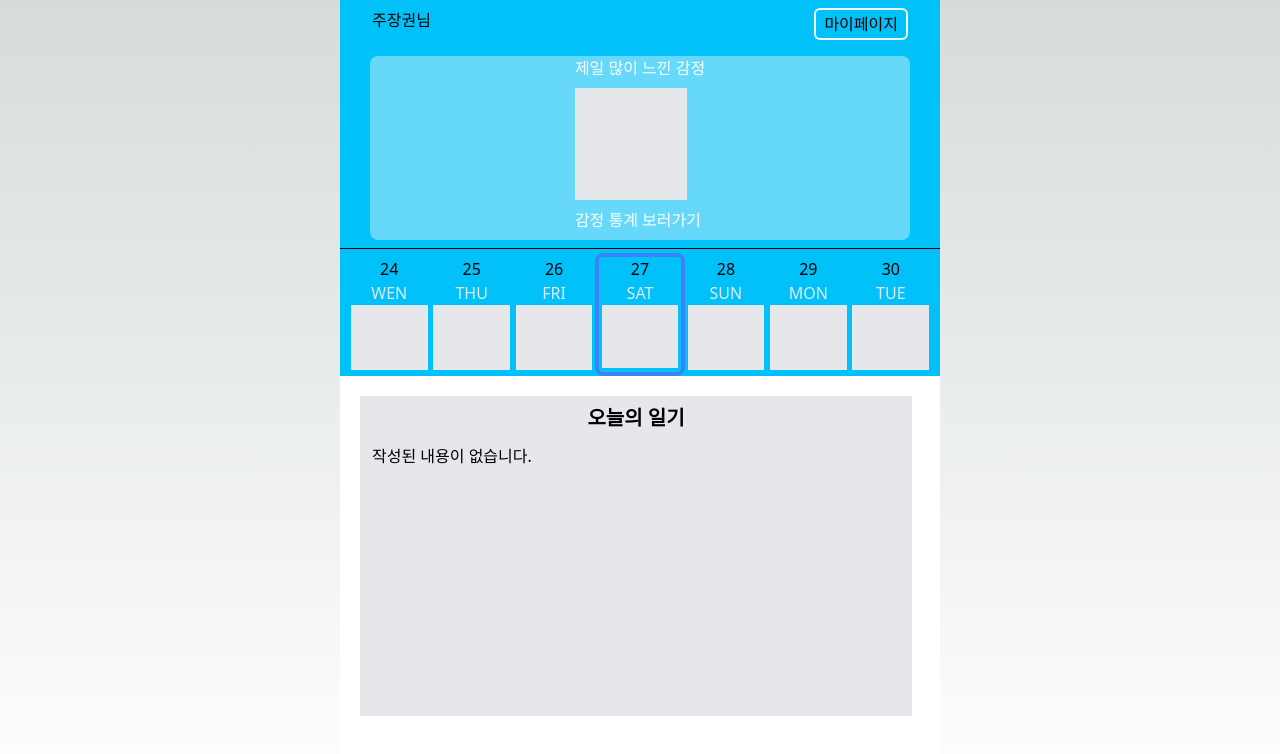
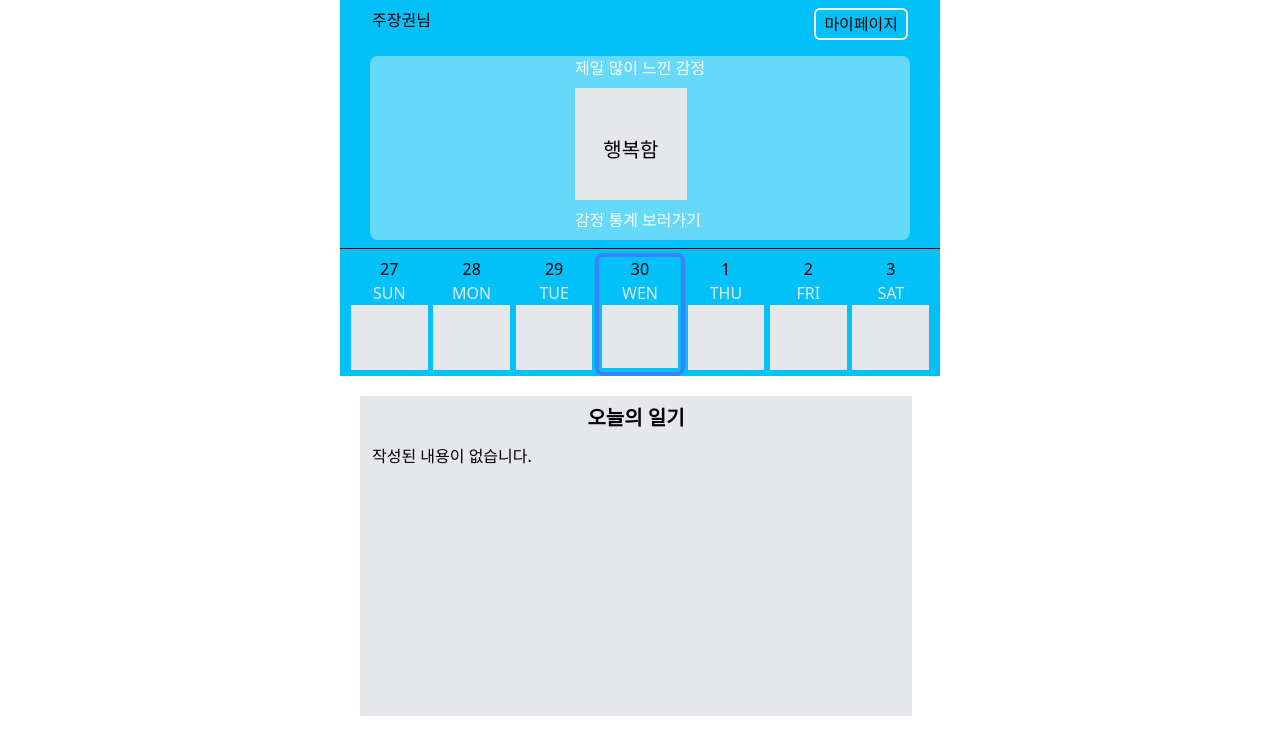
Before and after one commit to JuJangGwon/Nextjs-PWA, a Next.js app: page /main in a window 1280 px wide. Shown: the top 754 px of the page. Built offline with nearby package versions, Linux system fonts and the light colour scheme.

Commit message:
배경 변경사항 조정

```diff
--- a/src/app/main/component/DiaryEditor/index.tsx
+++ b/src/app/main/component/DiaryEditor/index.tsx
@@ -25,7 +25,7 @@ export default function DiaryEditor({
   }
 
   return (
-    <div className="w-full h-full relative bg-gray-100">
+    <div className="w-full h-fit relative bg-gray-100">
       <div className="w-full flex justify-between px-2 py-2 ">
         <button
           className="px-2 py-1 rounded-sm mt-3"
--- a/src/app/main/component/DiaryList/daySelection.tsx
+++ b/src/app/main/component/DiaryList/daySelection.tsx
@@ -9,13 +9,21 @@ export default function DaySelection({ days }: any) {
           >
             <p className="text-center">{item.num}</p>
             <p className="text-center text-slate-200">{item.days}</p>
-            <div className="w-[93%] h-[55%] border-2 mx-auto bg-gray-200"></div>
+            <div className="w-[93%] h-[55%] border-2 mx-auto bg-gray-200">
+              {item.content.length > 1 ? (
+                <p className="text-black text-center text-xl">{"행복"}</p>
+              ) : null}{" "}
+            </div>
           </div>
         ) : (
           <div className="w-full mx-auto mt-2" key={item.days}>
             <p className="text-center">{item.num}</p>
             <p className="text-center text-slate-200">{item.days}</p>
-            <div className="w-[93%] h-[55%] mx-auto border-2 bg-gray-200"></div>
+            <div className="w-[93%] h-[55%] mx-auto border-2 bg-gray-200">
+              {item.content.length > 1 ? (
+                <p className="text-black text-center text-xl">{"행복"}</p>
+              ) : null}{" "}
+            </div>
           </div>
         )
       )}
--- a/src/app/main/component/DiaryList/feelContent.tsx
+++ b/src/app/main/component/DiaryList/feelContent.tsx
@@ -1,9 +1,11 @@
-export default function FeelContent({ setIsStatics }: any) {
+export default function FeelContent({ days, setIsStatics }: any) {
   return (
     <div className="w-[90%] h-fit mx-auto rounded-lg bg-[#66D9FA] ">
       <div className="w-fit mx-auto">
         <h1 className="text-white my-2">제일 많이 느낀 감정</h1>
-        <div className="bg-gray-200 w-[7rem] h-[7rem]"></div>
+        <div className="bg-gray-200 w-[7rem] h-[7rem]">
+          <p className="text-xl text-black text-center py-12">행복함</p>
+        </div>
         <button className="text-white my-2" onClick={() => setIsStatics(true)}>
           {" "}
           감정 통계 보러가기
--- a/src/app/main/component/DiaryList/index.tsx
+++ b/src/app/main/component/DiaryList/index.tsx
@@ -6,7 +6,7 @@ function DiaryList({ setIsStatics, days }: any) {
   return (
     <div className="bg-[#01C1F8] w-full">
       <DiaryListHeader />
-      <FeelContent setIsStatics={setIsStatics} />
+      <FeelContent  days ={days} setIsStatics={setIsStatics} />
       <DaySelection days={days} />
     </div>
   );
--- a/src/app/main/component/DiaryStatistics/page.tsx
+++ b/src/app/main/component/DiaryStatistics/page.tsx
@@ -36,7 +36,7 @@ export default function DiaryStatics({ onClickExist }: any) {
         </button>
       </div>
       {selected ? (
-        <div>
+        <div className="bg-white ">
           <div className="bg-white w-[92%] h-[21rem] mx-4 mt-4">
             <h1 className="mx-auto text-black text-center text-xl text-bold mt-2">
               주간 통계
--- a/src/app/main/layout.tsx
+++ b/src/app/main/layout.tsx
@@ -12,7 +12,7 @@ export default function RootLayout({
 }>) {
   return (
     <html lang="en">
-      <body className={`h-full w-full bg-slate-150`}>{children}</body>
+      <body className={`h-full w-full bg-white`}>{children}</body>
     </html>
   );
 }
--- a/src/app/main/page.tsx
+++ b/src/app/main/page.tsx
@@ -8,13 +8,13 @@ import DiaryEditor from "./component/DiaryEditor";
 import DiaryStatics from "./component/DiaryStatistics/page";
 
 const days = [
-  { num: 24, days: "WEN", content: "" },
-  { num: 25, days: "THU", content: "" },
-  { num: 26, days: "FRI", content: "" },
-  { num: 27, days: "SAT", content: "" },
-  { num: 28, days: "SUN", content: "" },
-  { num: 29, days: "MON", content: "" },
-  { num: 30, days: "TUE", content: "" },
+  { num: 27, days: "SUN", content: "" },
+  { num: 28, days: "MON", content: "" },
+  { num: 29, days: "TUE", content: "" },
+  { num: 30, days: "WEN", content: "" },
+  { num: 1, days: "THU", content: "" },
+  { num: 2, days: "FRI", content: "" },
+  { num: 3, days: "SAT", content: "" },
 ];
 
 export default function Main() {
@@ -24,7 +24,7 @@ export default function Main() {
   const [diaryDatas, setDiaryDatas] = useState(days);
 
   return (
-    <main className="min-w-[360px] max-w-[600px] mx-auto h-svh bg-white">
+    <main className="min-w-[360px] max-w-[600px] mx-auto h-full bg-white">
       {isStatics && <DiaryStatics onClickExist={() => setIsStatics(false)} />}
 
       {isEditorOpen &&
```
Also changed, not shown: 1 other file (tests, documents, lock files or other folders).
